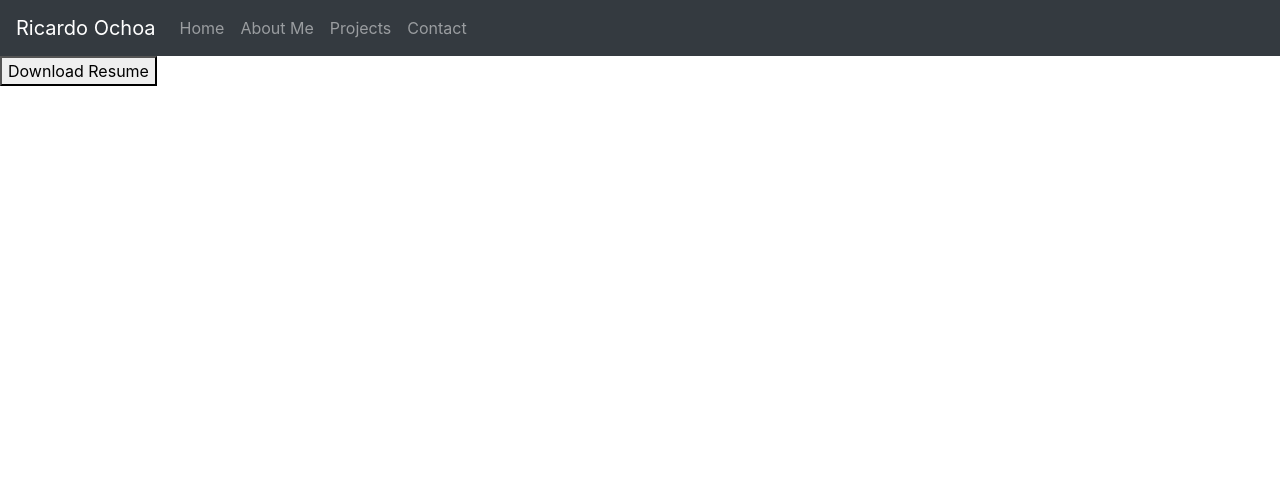
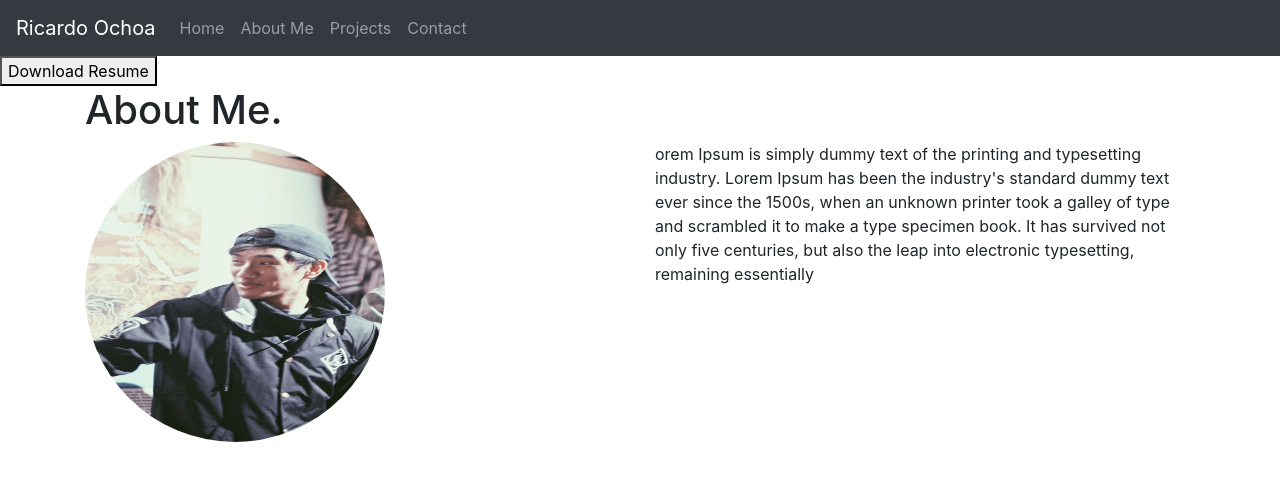
Before and after one commit to MUSTANG36/MUSTANG36.github.io, a plain HTML site: page index.html in a window 1280 px wide. Drawn offline with nearby package versions, Linux system fonts and the light colour scheme.

Commit message:
updating row and col

```diff
--- a/index.html
+++ b/index.html
@@ -1,22 +1,27 @@
 <!doctype html>
 <html lang="en">
+
 <head>
     <!-- Required meta tags -->
     <meta charset="utf-8">
     <meta name="viewport" content="width=device-width, initial-scale=1, shrink-to-fit=no">
 
     <!-- Bootstrap CSS -->
-    <link rel="stylesheet" href="https://stackpath.bootstrapcdn.com/bootstrap/4.5.0/css/bootstrap.min.css" integrity="sha384-9aIt2nRpC12Uk9gS9baDl411NQApFmC26EwAOH8WgZl5MYYxFfc+NcPb1dKGj7Sk" crossorigin="anonymous">
-
+    <link rel="stylesheet" href="https://stackpath.bootstrapcdn.com/bootstrap/4.5.0/css/bootstrap.min.css"
+        integrity="sha384-9aIt2nRpC12Uk9gS9baDl411NQApFmC26EwAOH8WgZl5MYYxFfc+NcPb1dKGj7Sk" crossorigin="anonymous">
+    <!--CSS--->
+    <link rel="stylesheet" href="style.css">
     <title>Hello, world!</title>
 </head>
+
 <body>
 
     <!-- Navbar content -->
 
     <nav class="navbar navbar-expand-lg navbar-dark bg-dark">
         <a class="navbar-brand" href="#">Ricardo Ochoa</a>
-        <button class="navbar-toggler" type="button" data-toggle="collapse" data-target="#navbarTogglerDemo01" aria-controls="navbarTogglerDemo01" aria-expanded="false" aria-label="Toggle navigation">
+        <button class="navbar-toggler" type="button" data-toggle="collapse" data-target="#navbarTogglerDemo01"
+            aria-controls="navbarTogglerDemo01" aria-expanded="false" aria-label="Toggle navigation">
             <span class="navbar-toggler-icon"></span>
         </button>
         <div class="collapse navbar-collapse" id="navbarTogglerDemo01">
@@ -35,20 +40,50 @@
                     <a class="nav-link" href="#">Contact</a>
                 </li>
 
-
-
             </ul>
 
         </div>
     </nav>
     </nav>
 
+
     <button>Download Resume</button>
 
+
+    <div class="container">
+        <div class="d-flex align-items-center">
+
+                <h1>About Me.</h1>
+
+        </div>
+        <div class="row">
+
+            <div class="col .col-auto">
+                <img clas="img-fluid img-circle" src="blackoutprofile.jpg" id="blackoutprofile"
+                    alt="profile picture of Ricardo Ochoa">
+            </div>
+            <div class="col .col-auto">
+            <p>orem Ipsum is simply dummy text of the printing and typesetting industry. Lorem Ipsum has been the
+                industry's
+                standard dummy text ever since the 1500s, when an unknown printer took a galley of type and scrambled it
+                to make a type
+                specimen book. It has survived not only five centuries, but also the leap into electronic typesetting,
+                remaining essentially
+               </p>
+            </div>
+        </div>
+    </div>
     <!-- Optional JavaScript -->
     <!-- jQuery first, then Popper.js, then Bootstrap JS -->
-    <script src="https://code.jquery.com/jquery-3.5.1.slim.min.js" integrity="sha384-DfXdz2htPH0lsSSs5nCTpuj/zy4C+OGpamoFVy38MVBnE+IbbVYUew+OrCXaRkfj" crossorigin="anonymous"></script>
-    <script src="https://cdn.jsdelivr.net/npm/popper.js@1.16.0/dist/umd/popper.min.js" integrity="sha384-Q6E9RHvbIyZFJoft+2mJbHaEWldlvI9IOYy5n3zV9zzTtmI3UksdQRVvoxMfooAo" crossorigin="anonymous"></script>
-    <script src="https://stackpath.bootstrapcdn.com/bootstrap/4.5.0/js/bootstrap.min.js" integrity="sha384-OgVRvuATP1z7JjHLkuOU7Xw704+h835Lr+6QL9UvYjZE3Ipu6Tp75j7Bh/kR0JKI" crossorigin="anonymous"></script>
+    <script src="https://code.jquery.com/jquery-3.5.1.slim.min.js"
+        integrity="sha384-DfXdz2htPH0lsSSs5nCTpuj/zy4C+OGpamoFVy38MVBnE+IbbVYUew+OrCXaRkfj"
+        crossorigin="anonymous"></script>
+    <script src="https://cdn.jsdelivr.net/npm/popper.js@1.16.0/dist/umd/popper.min.js"
+        integrity="sha384-Q6E9RHvbIyZFJoft+2mJbHaEWldlvI9IOYy5n3zV9zzTtmI3UksdQRVvoxMfooAo"
+        crossorigin="anonymous"></script>
+    <script src="https://stackpath.bootstrapcdn.com/bootstrap/4.5.0/js/bootstrap.min.js"
+        integrity="sha384-OgVRvuATP1z7JjHLkuOU7Xw704+h835Lr+6QL9UvYjZE3Ipu6Tp75j7Bh/kR0JKI"
+        crossorigin="anonymous"></script>
 </body>
+
 </html>
--- /dev/null
+++ b/style.css
@@ -0,0 +1,8 @@
+#blackoutprofile{
+    height: 300px;
+    width: 300px;
+    border-radius:50%;
+}
+body{
+    margin: 0 auto;
+}
```
Also changed, not shown: blackoutprofile.jpg (added). Lines whose indentation alone changed are shown as unchanged.
